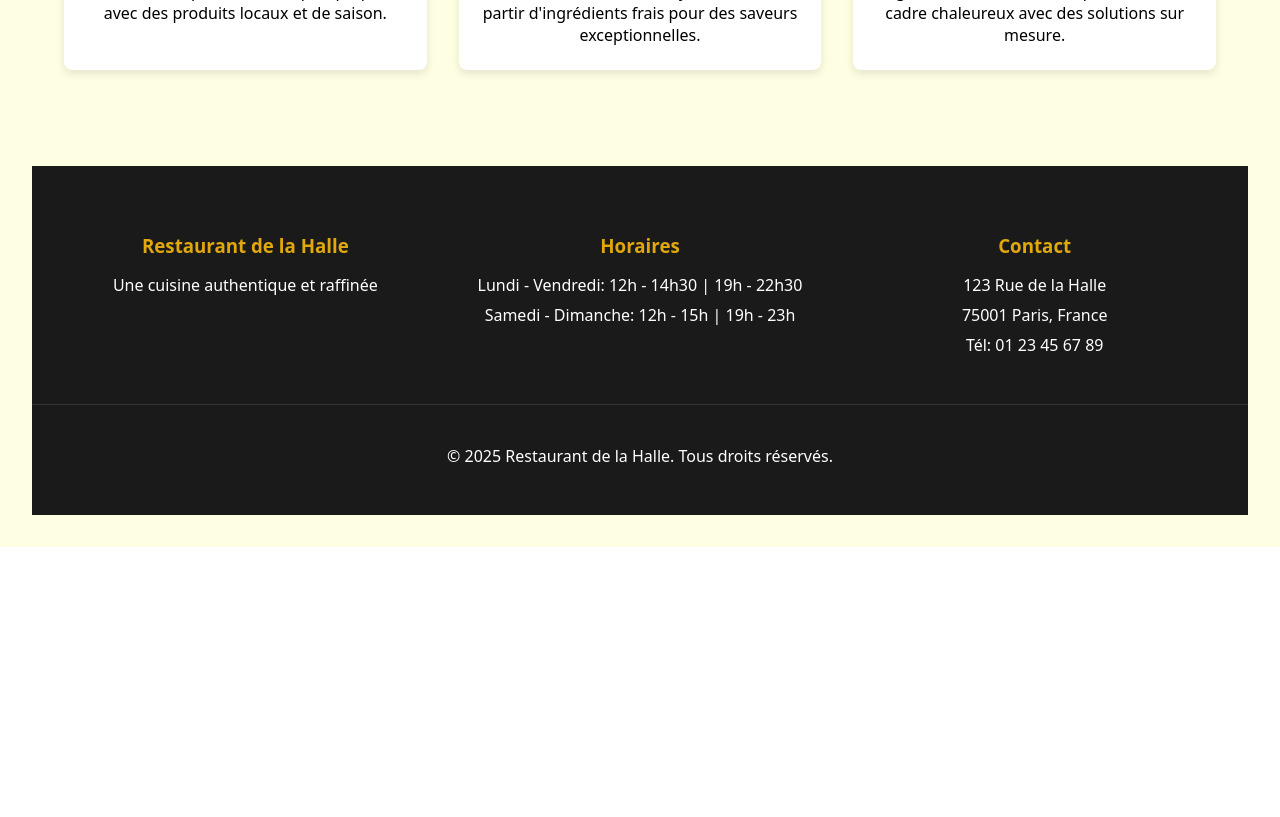
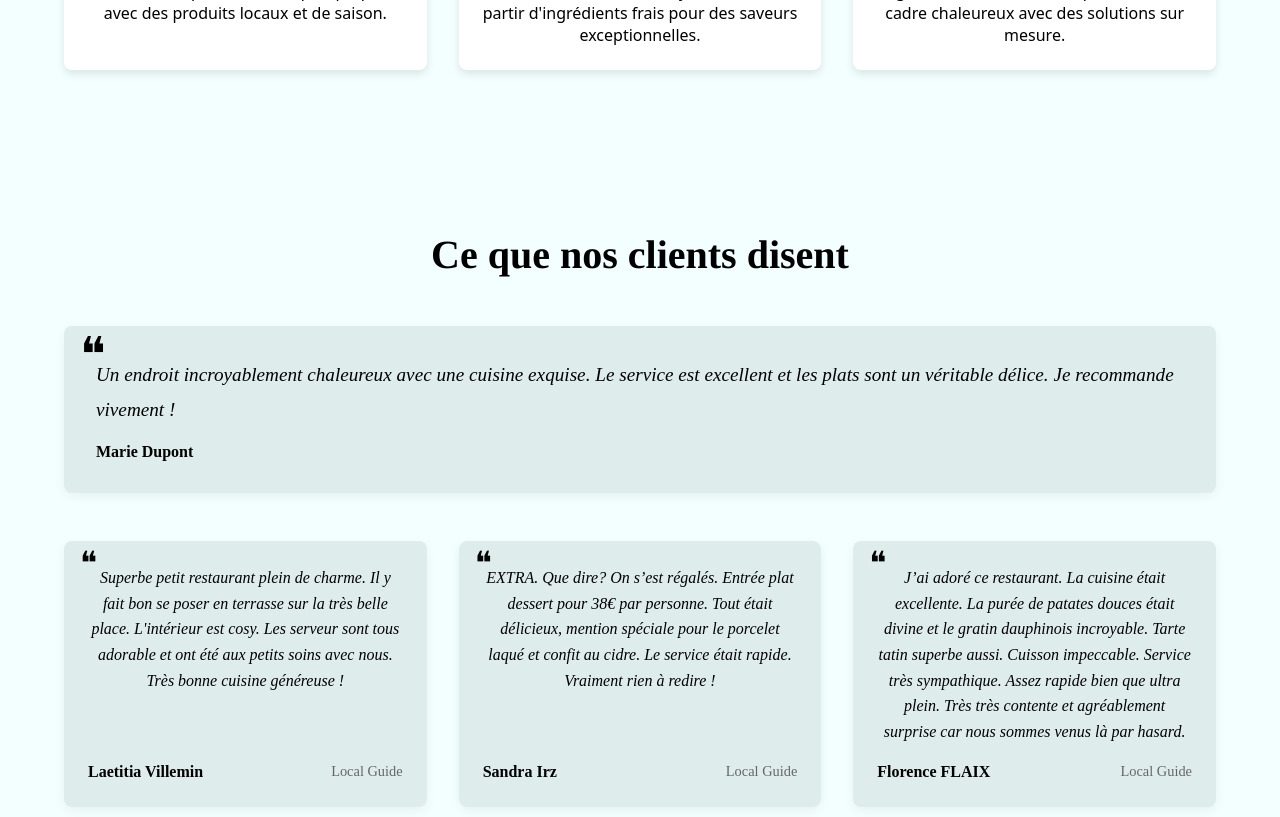
Before and after one commit to Lucacist/restaurant_de_la_halle, a Vue app: page / in a window 1280 px wide. Shown: the part 1980-2797 px from the top of the page. Before the commit the page ends 2527 px from the top, so only its background shows below. Built offline with nearby package versions, Linux system fonts and the light colour scheme; a web font is replaced by a local one.

Commit message:
feat: create initial homepage with footer and global styles for restaurant website

```diff
--- a/src/Home.vue
+++ b/src/Home.vue
@@ -4,8 +4,13 @@
       <div class="hero-background"></div>
       <div class="hero-content">
         <h1>Restaurant de la Halle</h1>
-        <p>Au coeur du village de Lyons-la-Forêt.  Notre Chef vous compose une carte pleines de découvertes</p>
-        <router-link to="/carte" class="cta-button">Découvrir notre carte</router-link>
+        <p>
+          Au coeur du village de Lyons-la-Forêt. Notre Chef vous compose une
+          carte pleines de découvertes
+        </p>
+        <router-link to="/carte" class="cta-button"
+          >Découvrir notre carte</router-link
+        >
       </div>
     </div>
 
@@ -15,13 +20,29 @@
         <div class="about-content">
           <div class="about-text">
             <p>
-              RESTAURANT DE LA HALLE est un établissement familial situé au cœur de Lyons-la-Forêt, en Normandie. Depuis notre ouverture, nous nous engageons à offrir à nos clients une expérience culinaire exceptionnelle, en mettant l'accent sur des produits frais et de saison.</p>
+              RESTAURANT DE LA HALLE est un établissement familial situé au cœur
+              de Lyons-la-Forêt, en Normandie. Depuis notre ouverture, nous nous
+              engageons à offrir à nos clients une expérience culinaire
+              exceptionnelle, en mettant l'accent sur des produits frais et de
+              saison.
+            </p>
             <p>
-              Notre équipe de professionnels passionnés travaille chaque jour pour vous proposer des plats savoureux et raffinés, dans une ambiance chaleureuse et conviviale. Que ce soit pour un déjeuner rapide, un dîner romantique ou une célébration spéciale, nous sommes là pour faire de chaque repas un moment inoubliable.</p>
-            <router-link to="/contact" class="text-link">Réserver une table</router-link>
+              Notre équipe de professionnels passionnés travaille chaque jour
+              pour vous proposer des plats savoureux et raffinés, dans une
+              ambiance chaleureuse et conviviale. Que ce soit pour un déjeuner
+              rapide, un dîner romantique ou une célébration spéciale, nous
+              sommes là pour faire de chaque repas un moment inoubliable.
+            </p>
+            <router-link to="/contact" class="text-link"
+              >Réserver une table</router-link
+            >
           </div>
           <div class="about-image">
-            <img  class="image-placeholder"src="/img/presentation_restau.webp" alt="">
+            <img
+              class="image-placeholder"
+              src="/img/presentation_restau.webp"
+              alt=""
+            />
           </div>
         </div>
       </div>
@@ -32,24 +53,103 @@
         <div class="specialties-grid">
           <div class="specialty-card">
             <div class="specialty-image">
-              <img class="image-placeholder2" src="/img/plat1.webp" alt="">
+              <img class="image-placeholder2" src="/img/plat1.webp" alt="" />
             </div>
             <h3>Cuisine Normande</h3>
-            <p>Savourez des plats authentiques préparés avec des produits locaux et de saison.</p>
+            <p>
+              Savourez des plats authentiques préparés avec des produits locaux
+              et de saison.
+            </p>
           </div>
           <div class="specialty-card">
             <div class="specialty-image">
-              <img class="image-placeholder2" src="/img/plat2.webp" alt="">
+              <img class="image-placeholder2" src="/img/plat2.webp" alt="" />
             </div>
             <h3>Menus du jour</h3>
-            <p>Découvrez nos menus du jour, élaborés à partir d'ingrédients frais pour des saveurs exceptionnelles.</p>
+            <p>
+              Découvrez nos menus du jour, élaborés à partir d'ingrédients frais
+              pour des saveurs exceptionnelles.
+            </p>
           </div>
           <div class="specialty-card">
             <div class="specialty-image">
-              <img class="image-placeholder2" src="/img/plat3.webp" alt="">
+              <img class="image-placeholder2" src="/img/plat3.webp" alt="" />
             </div>
             <h3>Événements privés</h3>
-            <p>Organisez vos événements privés dans un cadre chaleureux avec des solutions sur mesure.</p>
+            <p>
+              Organisez vos événements privés dans un cadre chaleureux avec des
+              solutions sur mesure.
+            </p>
+          </div>
+        </div>
+      </div>
+    </section>
+
+    <!-- Section Témoignages -->
+    <section class="testimonials-section">
+      <div class="container letter">
+        <h2>Ce que nos clients disent</h2>
+
+        <!-- Témoignage principal -->
+        <div class="main-testimonial">
+          <div class="testimonial-content">
+            <div class="quote-icon">❝</div>
+            <p class="testimonial-text">
+              Un endroit incroyablement chaleureux avec une cuisine exquise. Le
+              service est excellent et les plats sont un véritable délice. Je
+              recommande vivement !
+            </p>
+            <div class="testimonial-author">
+              <div class="author-info">
+                <h4>Marie Dupont</h4>
+              </div>
+            </div>
+          </div>
+        </div>
+
+        <!-- Témoignages secondaires -->
+        <div class="secondary-testimonials">
+          <div class="testimonial-card">
+            <div class="quote-icon">❝</div>
+            <p>
+              Superbe petit restaurant plein de charme. Il y fait bon se poser
+              en terrasse sur la très belle place. L'intérieur est cosy. Les
+              serveur sont tous adorable et ont été aux petits soins avec nous.
+              Très bonne cuisine généreuse !
+            </p>
+            <div class="testimonial-author">
+              <h4>Laetitia Villemin</h4>
+              <p>Local Guide</p>
+            </div>
+          </div>
+
+          <div class="testimonial-card">
+            <div class="quote-icon">❝</div>
+            <p>
+              EXTRA. Que dire? On s’est régalés. Entrée plat dessert pour 38€
+              par personne. Tout était délicieux, mention spéciale pour le
+              porcelet laqué et confit au cidre. Le service était rapide.
+              Vraiment rien à redire !
+            </p>
+            <div class="testimonial-author">
+              <h4>Sandra Irz</h4>
+              <p>Local Guide</p>
+            </div>
+          </div>
+
+          <div class="testimonial-card">
+            <div class="quote-icon">❝</div>
+            <p>
+              J’ai adoré ce restaurant. La cuisine était excellente. La purée de
+              patates douces était divine et le gratin dauphinois incroyable. Tarte
+              tatin superbe aussi. Cuisson impeccable. Service très sympathique.
+              Assez rapide bien que ultra plein. Très très contente et
+              agréablement surprise car nous sommes venus là par hasard.
+            </p>
+            <div class="testimonial-author">
+              <h4>Florence FLAIX</h4>
+              <p>Local Guide</p>
+            </div>
           </div>
         </div>
       </div>
@@ -83,7 +183,7 @@
   left: 0;
   width: 100%;
   height: 100%;
-  background-image: url('/img/restaurant.png');
+  background-image: url("/img/restaurant.png");
   background-size: cover;
   background-position: center;
   filter: brightness(0.4);
@@ -119,7 +219,7 @@
 }
 
 .cta-button::before {
-  content: '';
+  content: "";
   position: absolute;
   top: -100%;
   left: 0;
@@ -138,11 +238,14 @@
   top: 0;
 }
 
-
 .container {
   max-width: 1200px;
   margin: 0 auto;
   padding: 4rem 2rem;
+}
+
+.letter {
+  font-family: "Times New Roman", Times, serif;
 }
 
 section h2 {
@@ -181,7 +284,7 @@ section h2 {
 }
 
 .text-link::before {
-  content: '';
+  content: "";
   position: absolute;
   top: -100%;
   left: 0;
@@ -201,9 +304,9 @@ section h2 {
 }
 
 .about-image {
-display: flex;
-align-items: center;
-justify-content: center;
+  display: flex;
+  align-items: center;
+  justify-content: center;
 }
 
 .image-placeholder {
@@ -253,9 +356,124 @@ justify-content: center;
   margin: 0;
 }
 
+.testimonials-section h2 {
+  text-align: center;
+  margin-bottom: 3rem;
+  font-family: EsRebond, Times, serif;
+  color: var(--text-color);
+}
+
+/* Témoignage principal */
+.main-testimonial {
+  background-color: var(--background-color-var);
+  border-radius: 8px;
+  box-shadow: 0 4px 12px rgba(0, 0, 0, 0.05);
+  padding: 2rem;
+  margin-bottom: 3rem;
+  position: relative;
+  display: flex;
+  flex-direction: column;
+  justify-content: space-between;
+}
+
+.testimonial-content {
+  position: relative;
+  display: flex;
+  flex-direction: column;
+  justify-content: space-between;
+  gap: 1rem;
+}
+
+.quote-icon {
+  font-size: 3rem;
+  color: var(--text-color);
+  position: absolute;
+  top: -2rem;
+  left: -1rem;
+}
+
+.testimonial-text {
+  font-size: 1.2rem;
+  line-height: 1.8;
+  margin: 0;
+  font-style: italic;
+  text-align: left;
+}
+
+.testimonial-author {
+  display: flex;
+  justify-content: space-between;
+  align-items: center;
+}
+
+.author-info h4 {
+  margin: 0;
+  font-weight: bold;
+  color: var(--text-color);
+}
+
+.author-info p {
+  margin: 0;
+  color: #666;
+  font-size: 0.9rem;
+}
+
+/* Témoignages secondaires */
+.secondary-testimonials {
+  display: grid;
+  grid-template-columns: repeat(3, 1fr);
+  gap: 2rem;
+}
+
+.testimonial-card {
+  background-color: var(--background-color-var);
+  border-radius: 8px;
+  box-shadow: 0 4px 12px rgba(0, 0, 0, 0.05);
+  padding: 1.5rem;
+  position: relative;
+  display: flex;
+  flex-direction: column;
+  justify-content: space-between;
+  transition: transform 0.3s ease;
+  gap: 1rem;
+}
+
+.testimonial-card:hover {
+  transform: translateY(-5px);
+}
+
+.testimonial-card .quote-icon {
+  font-size: 2rem;
+  top: 0.2rem;
+  left: 1rem;
+}
+
+.testimonial-card p {
+  font-style: italic;
+  line-height: 1.6;
+  margin: 0;
+}
+
+.testimonial-card .testimonial-author h4 {
+  margin: 0;
+  font-weight: bold;
+  color: var(--text-color);
+}
+
+.testimonial-card .testimonial-author p {
+  margin: 0;
+  color: #666;
+  font-size: 0.9rem;
+  font-style: normal;
+}
+
 @media (max-width: 950px) {
   .about-content {
     flex-direction: column;
+  }
+
+  .secondary-testimonials {
+    grid-template-columns: repeat(2, 1fr);
   }
 }
 
@@ -271,5 +489,9 @@ justify-content: center;
   .specialties-grid {
     grid-template-columns: 1fr;
   }
+
+  .secondary-testimonials {
+    grid-template-columns: 1fr;
+  }
 }
 </style>
--- a/src/components/Footer.vue
+++ b/src/components/Footer.vue
@@ -29,9 +29,7 @@
 
 <style scoped>
 .footer {
-  background-color: #1a1a1a;
-  color: white;
-  padding: 2rem 0;
+  color: var(--text-color);
   margin-top: 2rem;
 }
 
@@ -51,7 +49,6 @@
 }
 
 .footer-section h3 {
-  color: #e0a80d;
   margin-bottom: 1rem;
 }
 
@@ -61,9 +58,6 @@
 
 .footer-bottom {
   text-align: center;
-  padding-top: 1.5rem;
-  margin-top: 1.5rem;
-  border-top: 1px solid #333;
 }
 
 @media (max-width: 768px) {
--- a/src/style.css
+++ b/src/style.css
@@ -27,7 +27,8 @@
   text-rendering: optimizeLegibility;
   -webkit-font-smoothing: antialiased;
   -moz-osx-font-smoothing: grayscale;
-  --background-color: #fefee2;
+  --background-color: #f3ffff;
+  --background-color-var: #dfecec;
   --text-color: #000;
 }
 
```
